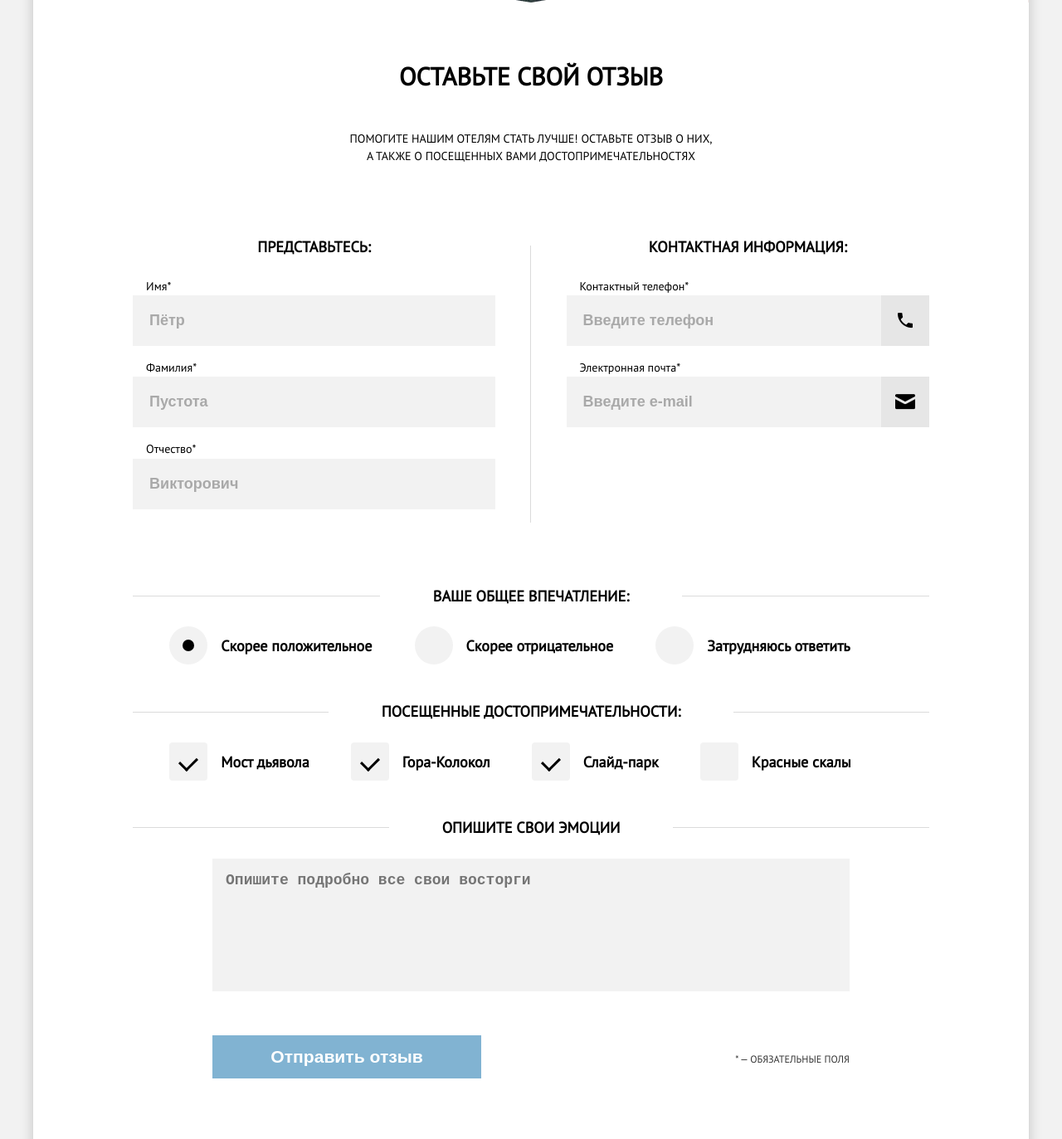
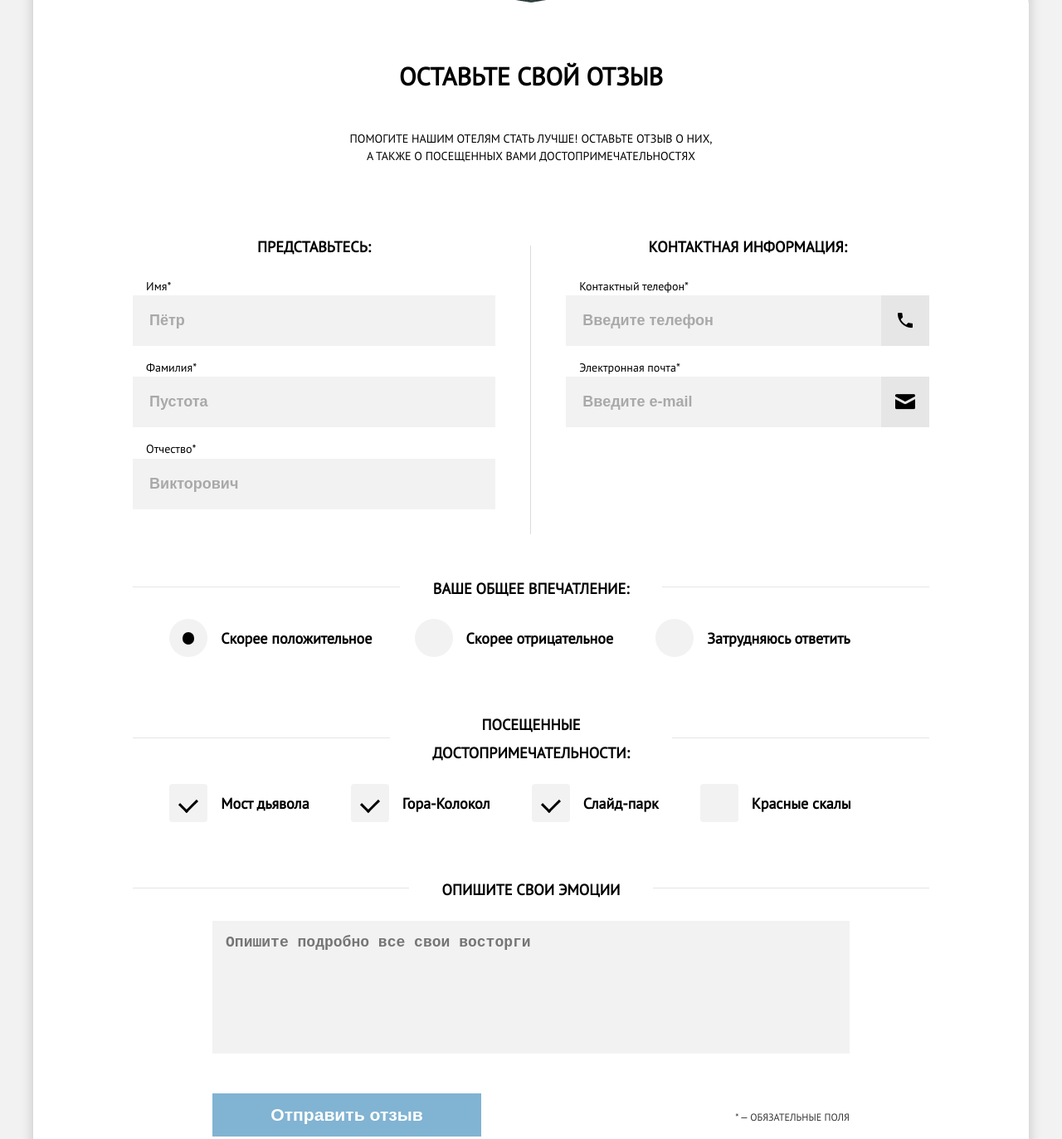
Before and after one commit to htmlacademy-adaptive/472465-sedona-25, a plain HTML site: page 8/form.html in a window 1280 px wide. Shown: the part 301-1674 px from the top of the page at 83% size. Drawn offline with Linux system fonts and the light colour scheme; files whose address does not match are found by name.

Commit message:
:heavy_check_mark: Сборка #8

```diff
--- a/8/css/style.css
+++ b/8/css/style.css
@@ -609,19 +609,42 @@ img {
   display: flex;
   flex-direction: column;
   width: 100%;
-  padding-bottom: 1rem;
+  padding: 0 20px 1rem;
   border-bottom: 1px solid #e5e5e5;
 }
 @media (min-width: 768px) {
   .fields {
-    padding: 0 60px;
-    border: none;
+    border-bottom: none;
+    border-top: 1px solid #e5e5e5;
+  }
+}
+
+@media (min-width: 768px) {
+  .fields--tile {
+    display: grid;
+    grid-template-rows: repeat(autofill, 1fr);
+    grid-template-columns: repeat(2, 1fr);
+    justify-content: center;
+    padding: 0 2.57rem;
   }
 }
 @media (min-width: 1200px) {
-  .fields {
-    padding: 0 120px;
-    border: none;
+  .fields--tile {
+    display: flex;
+    flex-direction: row;
+    padding: 0 3.14rem;
+  }
+}
+
+@media (min-width: 768px) {
+  .fields--tile-skiny {
+    padding: 0 6rem;
+  }
+}
+@media (min-width: 1200px) {
+  .fields--tile-skiny {
+    display: flex;
+    padding: 0 3.14rem;
   }
 }
 
@@ -639,13 +662,22 @@ img {
 }
 
 .fields--last {
+  border-bottom: none;
+}
+@media (min-width: 768px) {
+  .fields--last {
+    padding: 0;
+  }
+}
+@media (min-width: 1200px) {
+  .fields--last {
+    padding: 0 96px;
+  }
+}
+
+.fields--left {
   border: none;
 }
-
-.fields--bordered {
-  border-right: 1px solid #dbdbdb;
-}
-
 @media (min-width: 768px) {
   .fields--left {
     padding-left: 0;
@@ -653,6 +685,9 @@ img {
   }
 }
 
+.fields--right {
+  border: none;
+}
 @media (min-width: 768px) {
   .fields--right {
     padding-right: 0;
@@ -660,36 +695,13 @@ img {
   }
 }
 
-@media (min-width: 768px) {
-  .fields__tile {
-    display: grid;
-    grid-template-rows: repeat(autofill, 1fr);
-    grid-template-columns: repeat(2, 1fr);
-    justify-content: center;
-    padding: 0 2.57rem;
-  }
-}
-@media (min-width: 1200px) {
-  .fields__tile {
-    display: flex;
-    padding: 0 3.14rem;
-  }
-}
-
-@media (min-width: 768px) {
-  .fields__tile--skiny {
-    padding: 0 6rem;
-  }
-}
-@media (min-width: 1200px) {
-  .fields__tile--skiny {
-    display: flex;
-    padding: 0 3.14rem;
-  }
+.fields--bordered {
+  border-right: 1px solid #dbdbdb;
 }
 
 .fields__name {
   text-align: center;
+  max-width: 340px;
   text-transform: uppercase;
   font-size: 1.29rem;
   font-weight: bold;
@@ -698,8 +710,13 @@ img {
 }
 @media (min-width: 768px) {
   .fields__name {
-    padding: 1.7rem 0 1.42rem;
-  }
+    padding: 1.7rem 40px 1.42rem;
+  }
+}
+
+.fields__name--start {
+  padding-left: 0.5rem;
+  padding-right: 0.5rem;
 }
 
 .fields__name--dashed {
@@ -737,6 +754,10 @@ img {
 .fields__item {
   margin-bottom: 1.14rem;
   flex-grow: 1;
+}
+
+.fields__item--start {
+  flex-grow: 0;
 }
 
 .info-block {
@@ -1207,7 +1228,7 @@ img {
 @media (min-width: 768px) {
   .form {
     display: grid;
-    grid-template-areas: "field-wrapper field-wrapper" "impressions impressions" "attractions attractions" "emotions emotions";
+    grid-template-areas: "introduce contact" "impressions impressions" "attractions attractions" "emotions emotions";
     grid-template-columns: 1fr 1fr;
     grid-template-rows: repeat(auto-fill, 1fr);
   }
@@ -1215,39 +1236,50 @@ img {
 @media (min-width: 768px) {
   .form {
     border: none;
-  }
-}
-
-.form__field-wrapper {
-  display: flex;
-  flex-direction: column;
-  width: 100%;
-}
-@media (min-width: 768px) {
-  .form__field-wrapper {
     padding: 0 60px;
-    grid-area: field-wrapper;
-    flex-direction: row;
   }
 }
 @media (min-width: 1200px) {
-  .form__field-wrapper {
+  .form {
     padding: 0 120px;
   }
+}
+
+.form__introduce {
+  grid-area: introduce;
+}
+
+.form__contact {
+  grid-area: contact;
 }
 
 .form__impressions {
   grid-area: impressions;
-  margin-top: 3.4rem;
+}
+@media (min-width: 768px) {
+  .form__impressions {
+    margin-top: 25px;
+    margin-bottom: 25px;
+  }
 }
 
 .form__attractions {
   grid-area: attractions;
 }
+@media (min-width: 768px) {
+  .form__attractions {
+    margin-bottom: 25px;
+  }
+}
 
 .form__emotions {
   grid-area: emotions;
-  margin-bottom: 4.57rem;
+  margin-bottom: 24px;
+}
+@media (min-width: 768px) {
+  .form__emotions {
+    margin-bottom: 64px;
+  }
 }
 
 .checker {
@@ -1410,7 +1442,6 @@ img {
   box-sizing: border-box;
   color: #333333;
   width: 100%;
-  min-width: min-content;
 }
 @media (min-width: 768px) {
   .checker__msg {
--- a/8/form.html
+++ b/8/form.html
@@ -56,52 +56,50 @@
     <section class="feedback__content">
       <h2 class="visually-hidden">Ваши личные данные</h2>
       <form class="feedback__form form" action="https://echo.htmlacademy.ru" method="post">
-        <div class="form__field-wrapper">
+
         <fieldset class="form__introduce fields fields--bordered fields--left">
-            <legend class="fields__name">Представьтесь:</legend>
-            <div class="fields__wrapper">
-              <div class="fields__item fields__item--left checker">
+          <legend class="fields__name fields__name--start">Представьтесь:</legend>
+
+          <div class="fields__item  fields__item--start checker">
             <input class="checker__field" type="text" id="name" name="custom-name" placeholder="Пётр" required>
             <label class="checker__label" for="name">Имя*</label>
           </div>
-              <div class="fields__item fields__item--left checker">
+          <div class="fields__item fields__item--start checker">
             <input class="checker__field" type="text" id="surename" name="custom-surname" placeholder="Пустота"
               required>
             <label class="checker__label" for="surename">Фамилия*</label>
           </div>
-              <div class="fields__item fields__item--left checker">
+          <div class="fields__item fields__item--start checker">
             <input class="checker__field" type="text" id="patronymic" name="patronymic" placeholder="Викторович">
             <label class="checker__label" for="patronymic">Отчество*</label>
           </div>
-            </div>
+
         </fieldset>
 
         <fieldset class="form__contact fields fields--right">
 
-            <legend class="fields__name">Контактная информация:</legend>
-            <div class="fields__wrapper">
-              <div class="fields__item fields__item--right checker">
+          <legend class="fields__name fields__name--start">Контактная информация:</legend>
+
+          <div class="fields__item fields__item--start checker">
             <div class="checker__pic-wraper">
-                  <input class="checker__field" type="tel" name="phone" id="phone" placeholder="Введите телефон"
-                    required>
+              <input class="checker__field" type="tel" name="phone" id="phone" placeholder="Введите телефон" required>
               <span class="checker__pic checker__pic--phone"></span>
             </div>
             <label class="checker__label" for="phone">Контактный телефон*</label>
           </div>
-              <div class="fields__item fields__item--right checker">
+          <div class="fields__item fields__item--start checker">
             <div class="checker__pic-wraper">
-                  <input class="checker__field" type="email" name="mail" id="mail" placeholder="Введите e-mail"
-                    required>
+              <input class="checker__field" type="email" name="mail" id="mail" placeholder="Введите e-mail" required>
               <span class="checker__pic checker__pic--mail"></span>
             </div>
             <label class="checker__label" for="mail">Электронная почта*</label>
           </div>
-            </div>
+
         </fieldset>
-        </div>
-        <fieldset class="form__impressions fields">
-          <legend class="fields__name fields__name--dashed">Ваше общее впечатление:</legend>
-          <div class="fields__wrapper fields__tile">
+
+        <fieldset class="form__impressions fields fields--tile">
+          <legend class="fields__name">Ваше общее впечатление:</legend>
+
           <div class="fields__item  checker">
 
             <input class="checker__choose" type="radio" name="impression" id="positive" value="pos" checked>
@@ -123,12 +121,12 @@
                 class="checker__thing checker__thing--radio"></span>Затрудняюсь
               ответить</label>
           </div>
-          </div>
+
         </fieldset>
 
-        <fieldset class="form__attractions fields ">
-          <legend class="fields__name fields__name--dashed">Посещенные достопримечательности:</legend>
-          <div class="fields__wrapper fields__tile fields__tile--skiny">
+        <fieldset class="form__attractions fields fields--tile fields--tile-skiny">
+          <legend class="fields__name ">Посещенные достопримечательности:</legend>
+
 
           <div class="fields__item  checker">
             <input class="checker__choose" type="checkbox" name="attractions" id="devils-bridge" checked>
@@ -152,19 +150,19 @@
                 class="checker__thing checker__thing--checkbox"></span>Красные
               скалы</label>
           </div>
-          </div>
+
         </fieldset>
-        <div class="form__emotions fields fields--last">
-          <p class="fields__name fields__name--dashed">Опишите свои эмоции</p>
-          <div class="fields__wrapper checker checker--last">
+        <fieldset class="form__emotions fields fields--last">
+          <legend class="fields__name">Опишите свои эмоции</legend>
+          <!-- <div class="fields__wrapper checker checker--last"> -->
           <textarea class="checker__msg" name="feedback" id="feedback" cols="30" rows="10"
             placeholder="Опишите подробно все свои восторги "></textarea>
           <div class="checker__submit-wrapper">
             <button class="checker__sumbit-btn btn">Отправить отзыв</button>
             <span class="checker__comment">* — обязательные поля</span>
           </div>
-          </div>
-        </div>
+          <!-- </div> -->
+        </fieldset>
       </form>
     </section>
 
```
Also changed, not shown: 1 other file. Lines whose indentation alone changed are shown as unchanged.
